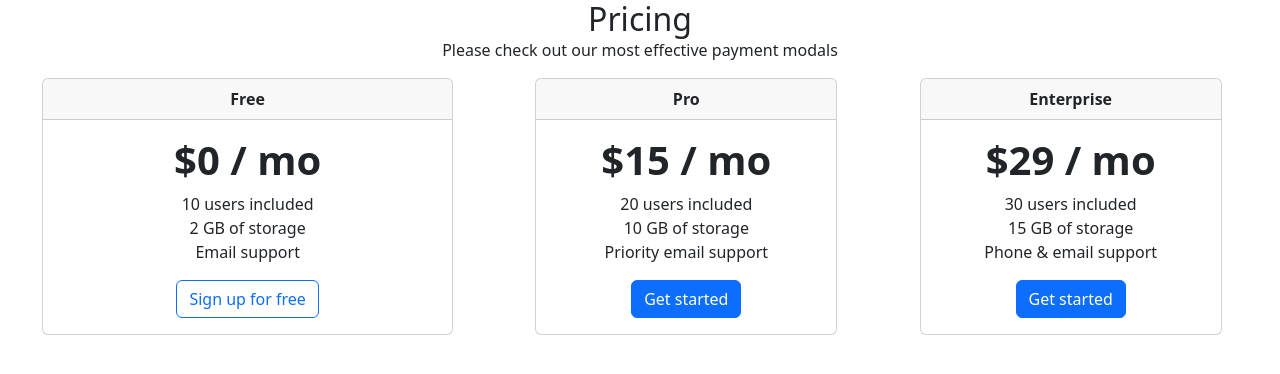
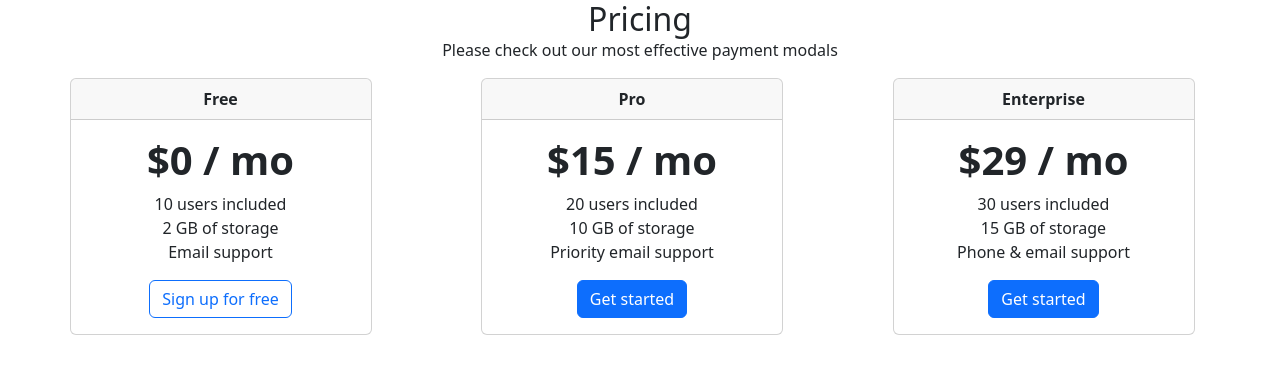
Before and after one commit to AnmolDx/My-Web-Dev-Journey, a plain HTML site: page 11-Day 12 (Bootstrap)/Assignment.html in a window 1280 px wide. Drawn offline with nearby package versions, Linux system fonts and the light colour scheme.

Commit message:
Fix HTML formatting

```diff
--- a/11-Day 12 (Bootstrap)/Assignment.html
+++ b/11-Day 12 (Bootstrap)/Assignment.html
@@ -13,7 +13,7 @@
    <h2 class="text-center mb-0">Pricing</h2>
    <div class="text-center mb-3">Please check out our most effective payment modals</div>
    <div class="row justify-content-evenly">
-      <div class="col-md-3 col-sm-5 col-lg-4 me-3 mb-3">
+      <div class="col-md-3 col-sm-5 me-3 mb-3">
          <div class="card text-center">
             <div class="card-header fw-semibold fs-6">
                Free
@@ -87,4 +87,5 @@
       crossorigin="anonymous"></script>
 </body>
 
+
 </html>
```
